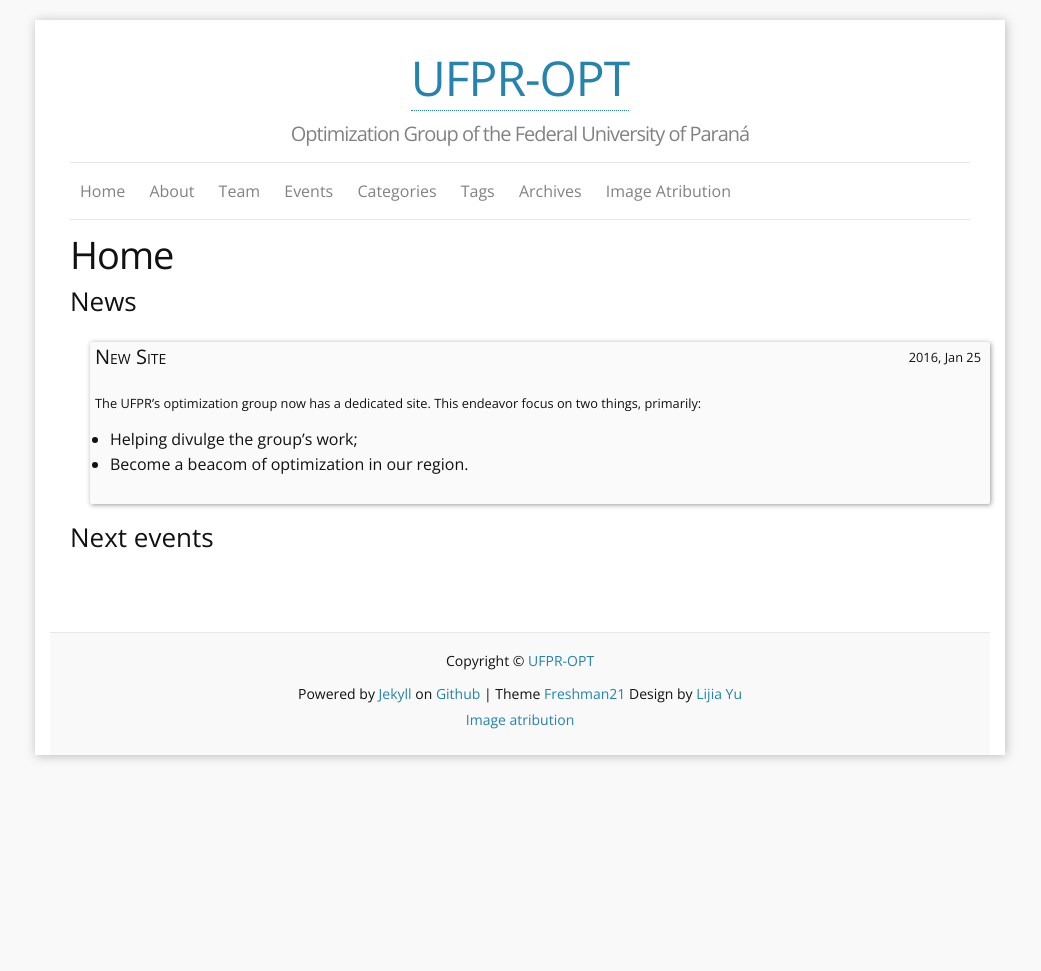
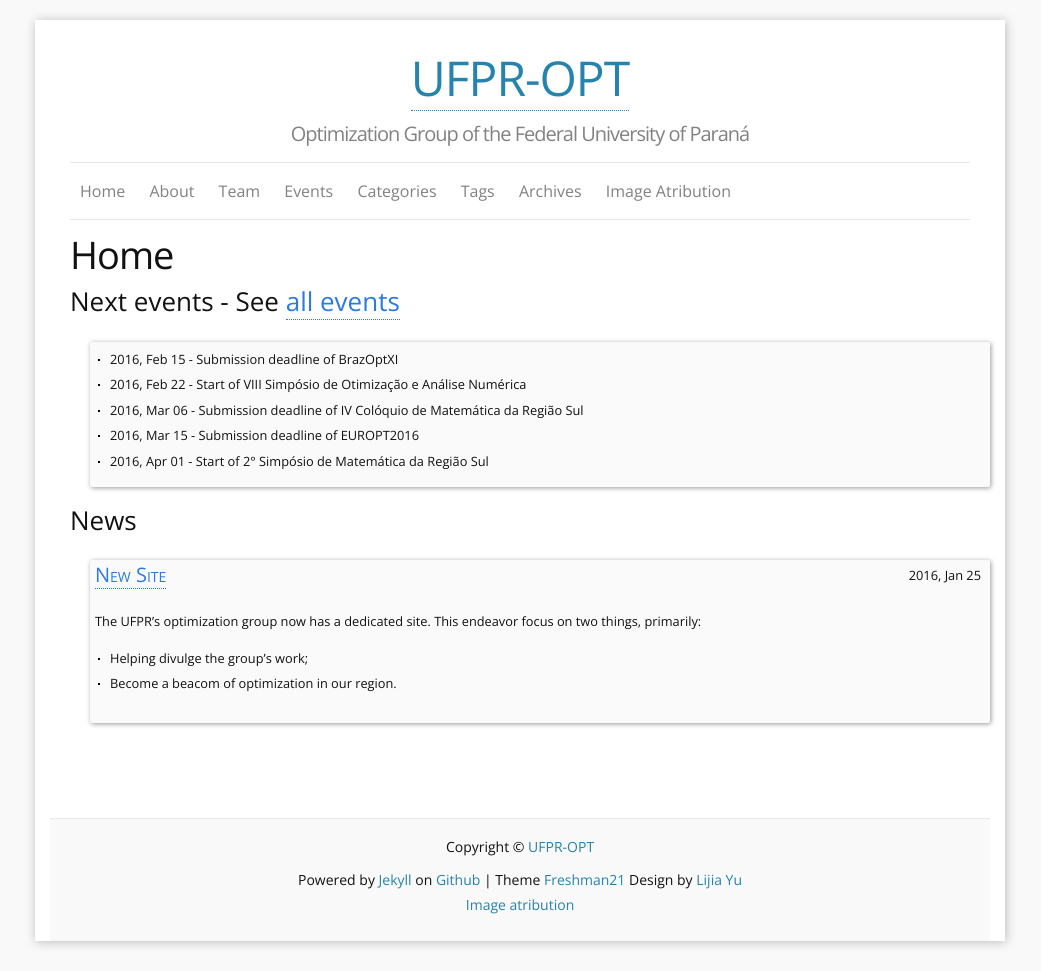
Before and after one commit to ufpr-pde/ufpr-opt.github.io, a Jekyll site: the page built from a_home.md, in a window 1280 px wide. Shown: the whole page, without its empty margins (120-1161 px from the left). Built offline with Jekyll 4.4.1, drawn with Linux system fonts in a browser that asks for light colours; nearby versions of some CDN libraries; before the commit the page ends 900 px from its top, so only the background shows below that.

Commit message:
Use calendar

```diff
--- a/_data/calendar.yml
+++ b/_data/calendar.yml
@@ -1,5 +1,3 @@
-# Generated automatically. Don't edit manually
-# Last modified: 2016-01-25
 - date: 2016-02-15
   name: Submission deadline of BrazOptXI
 - date: 2016-02-22
--- a/_sass/_layout.scss
+++ b/_sass/_layout.scss
@@ -331,12 +331,10 @@
   display: inline-block;
   width: 100%;
   position: relative;
+  font-size: 80%;
 
   h3, h4 {
     font-variant: small-caps;
-  }
-  p {
-    font-size: 80%;
   }
   .logo {
     position: absolute;
@@ -375,3 +373,8 @@
     max-width: 128px;
   }
 }
+
+ul {
+  list-style-type: square;
+  list-style-image: url('/images/dot.png');
+}
--- a/a_home.md
+++ b/a_home.md
@@ -4,23 +4,25 @@
 permalink: /
 ---
 
+### Next events - See [all events](/events)
+
+<div class="card">
+{% assign events = site.data.calendar %}
+<ul>
+{% for event in events limit: 5%}
+ <li> {{ event.date | date: "%Y, %b %d" }} - {{ event.name }} </li>
+{% endfor %}
+</ul>
+</div>
+
 ### News
 
 {% for post in site.posts %}
 <div class="card">
-<h4> {{ post.title }} </h4>
+<h4> <a href="{{ post.url }}">{{ post.title }}</a> </h4>
 <p style="position: absolute; right: 1%; top: 0;">
 {{ post.date | date: "%Y, %b %d" }}
 </p>
 <p> {{ post.excerpt }} </p>
 </div>
 {% endfor %}
-
-### Next events
-
-{{ assign events = site.data.calendar }}
-{% for event in events %}
-<div class="card">
-{{ event.name }} - {{ event.date }}
-</div>
-{% endfor %}
```
Also changed, not shown: images/dot.png (added).
